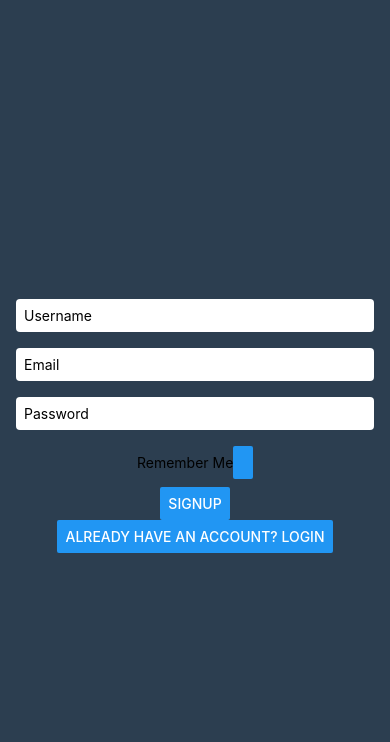
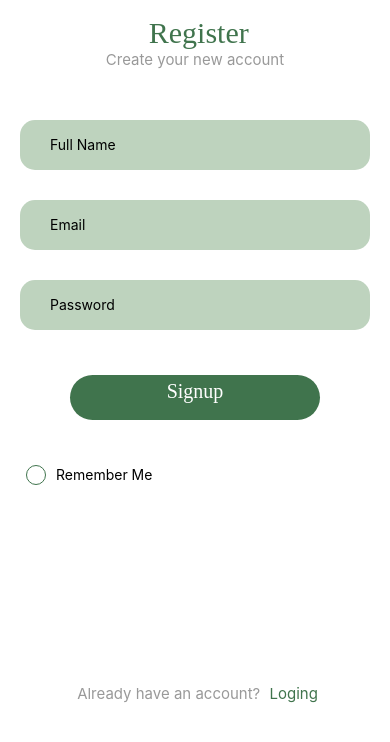
Before and after one commit to janithsdfps/EcoThrive, a React Native app: screen /Sighup in a window 390 px wide. Shown: the top 742 px of the page. Built offline with nearby package versions, Linux system fonts and the light colour scheme.

Commit message:
complete authenticatio and top bar of homes

```diff
--- a/package.json
+++ b/package.json
@@ -21,6 +21,7 @@
     "react": "18.2.0",
     "react-native": "0.74.1",
     "react-native-asset": "^2.1.1",
+    "react-native-element-dropdown": "^2.12.0",
     "react-native-ionicons": "^4.6.5",
     "react-native-safe-area-context": "^4.10.3",
     "react-native-screens": "^3.29.0",
--- a/src/screens/HomeScreen.tsx
+++ b/src/screens/HomeScreen.tsx
@@ -1,19 +1,19 @@
 import React, { useContext } from 'react';
-import { View, Text, Button, StyleSheet } from 'react-native';
+import { View, Text, Button, StyleSheet, TouchableOpacity } from 'react-native';
 import AsyncStorage from '@react-native-async-storage/async-storage';
 import { UserContext } from '../compents/UserContext';
+import Icon from "react-native-vector-icons/FontAwesome";
+import FIcon from "react-native-vector-icons/Fontisto";
+import { COLORS } from '../theme/Theme';
 
 const HomeScreen = ({ navigation }: { navigation: any }) => {
   const { user, logout } = useContext(UserContext);
 
   const handleLogout = async () => {
     try {
-      // Perform logout logic here, e.g., clear authentication state
-      // Clear rememberedUser flag from AsyncStorage
       await AsyncStorage.removeItem('rememberedUser');
-      // Perform logout action
       logout();
-      // Navigate to the login screen
+
       navigation.navigate('Login');
     } catch (e) {
       console.error('Failed to logout', e);
@@ -22,8 +22,20 @@ const HomeScreen = ({ navigation }: { navigation: any }) => {
 
   return (
     <View style={styles.container}>
-      <Text style={styles.welcomeText}>Welcome, {user?.email || 'Guest'}!</Text>
-      <Button title="Logout" onPress={handleLogout} />
+      <View style={styles.topbar}>
+        <Icon name="bell" size={25} color='black' style={styles.Ricon} />
+        <Text style={styles.header}>Mahinda </Text>
+        <FIcon name="person" size={25} color='black' style={styles.Ricon} />
+      </View>
+
+      <View style={styles.Tbuttons}>
+        <TouchableOpacity onPress={() => navigation.navigate('Sighup')} style={styles.recomndatation}>
+          <Text style={styles.recText}>Recommendation</Text>
+        </TouchableOpacity>
+      </View>
+      {/* <Text style={styles.welcomeText}>Welcome, {user?.email || 'Guest'}!</Text>
+      <Button title="Logout" onPress={handleLogout} /> */}
+
     </View>
   );
 };
@@ -31,14 +43,38 @@ const HomeScreen = ({ navigation }: { navigation: any }) => {
 const styles = StyleSheet.create({
   container: {
     flex: 1,
-    justifyContent: 'center',
-    alignItems: 'center',
-    backgroundColor: '#f5f5f5',
+    backgroundColor: '#F3F0F0',
   },
-  welcomeText: {
-    fontSize: 20,
-    marginBottom: 20,
+  topbar:{
+    margin:20,
+    flexDirection:"row",
+    alignItems:'center',
+    justifyContent:'space-between',
   },
+  Ricon:{
+
+  },
+  header:{
+    color:COLORS.primary,
+    fontFamily:"Poppins-Bold",
+    fontSize:25
+  },
+  Tbuttons:{
+  margin:15,
+
+  },
+  recomndatation:{
+    backgroundColor:COLORS.primary2,
+    maxWidth:'35%',
+    height:37,
+    alignItems:'center',
+    justifyContent:'center',
+    borderRadius:20
+  },
+  recText:{
+    color:'white',
+
+  }
 });
 
 export default HomeScreen;
--- a/src/screens/SignUpScreen.tsx
+++ b/src/screens/SignUpScreen.tsx
@@ -1,7 +1,8 @@
 import React, { useState, useEffect } from 'react';
-import { View, TextInput, Button, Text, StyleSheet } from 'react-native';
+import { View, TextInput, Button, Text, StyleSheet, TouchableOpacity } from 'react-native';
 import auth from '@react-native-firebase/auth';
 import AsyncStorage from '@react-native-async-storage/async-storage';
+import { COLORS } from '../theme/Theme';
 
 const SignupScreen = ({ navigation }: any) => {
     const [email, setEmail] = useState('');
@@ -46,32 +47,68 @@ const SignupScreen = ({ navigation }: any) => {
 
     return (
         <View style={styles.container}>
+            <Text style={styles.header}> Register</Text>
+            <Text style={styles.title}>Create your new account</Text>
+            <View style={styles.inputContainer}>
             <TextInput
-                placeholder="Username"
+                placeholder="Full Name "
                 value={username}
                 onChangeText={setUsername}
-                style={styles.input}
+
             />
+            </View>
+
+            <View style={styles.inputContainer}>
             <TextInput
                 placeholder="Email"
                 value={email}
                 onChangeText={setEmail}
-                style={styles.input}
+
             />
+            </View>
+
+            <View style={styles.inputContainer}>
             <TextInput
                 placeholder="Password"
                 value={password}
                 onChangeText={setPassword}
                 secureTextEntry
-                style={styles.input}
+
             />
+            </View>
+
+            <TouchableOpacity style={styles.sighBtn}
+            onPress={handleSignup}>
+                <Text style={styles.Loginbtntxt}>Signup</Text>
+            </TouchableOpacity>
+
+
+
+
             {error ? <Text style={styles.error}>{error}</Text> : null}
+
+
+
             <View style={styles.rememberMeContainer}>
+
+            <TouchableOpacity
+            onPress={() => setRememberMe(!rememberMe)}
+            style={[styles.rememberMeButton, rememberMe && styles.rememberMeButtonActive]}
+                >
+                <Text style={styles.rememberMeButtonText}>{rememberMe ? "✓" : " "}</Text>
+                </TouchableOpacity>
                 <Text>Remember Me</Text>
-                <Button title={rememberMe ? "✓" : " "} onPress={() => setRememberMe(!rememberMe)} />
+                {/* <Button title={rememberMe ? "✓" : " "} onPress={() => setRememberMe(!rememberMe)} /> */}
             </View>
-            <Button title="Signup" onPress={handleSignup} />
-            <Button title="Already have an account? Login" onPress={() => navigation.navigate('Login')} />
+
+
+            <View style={styles.bottomField}>
+            <Text style={styles.DNTtext}>Already have an account? </Text>
+                <TouchableOpacity onPress={() => navigation.navigate('Login')} >
+                <Text style={styles.SignupText}>Loging</Text>
+                </TouchableOpacity>
+            </View>
+
         </View>
     );
 };
@@ -80,11 +117,23 @@ const SignupScreen = ({ navigation }: any) => {
 const styles = StyleSheet.create({
     container: {
         flex: 1,
-        justifyContent: 'center',
-        alignItems: 'center',
-        backgroundColor: '#2c3e50',
+        backgroundColor: '#fff',
         padding: 16,
     },
+    header:{
+        fontSize:30,
+        color:COLORS.primary,
+        fontFamily:'Poppins-Bold',
+        alignSelf:'center',
+
+      },
+    title:{
+        fontSize:15,
+        color:COLORS.ash,
+        marginBottom:"10%",
+        alignSelf:'center',
+
+      },
     input: {
         width: '100%',
         padding: 8,
@@ -99,8 +148,74 @@ const styles = StyleSheet.create({
     rememberMeContainer: {
         flexDirection: 'row',
         alignItems: 'center',
-        marginVertical: 8,
+        marginVertical: 15,
     },
+    inputContainer: {
+        alignSelf:'center',
+        flexDirection: 'row',
+        alignItems: 'center',
+        width: 350,
+        height: 50,
+        borderRadius: 15,
+        paddingHorizontal: 30,
+        marginVertical: 15,
+        backgroundColor:COLORS.secondary
+    },
+    sighBtn:{
+        width:250,
+        alignSelf:'center',
+        height:45,
+        backgroundColor:COLORS.primary,
+        borderRadius:30,
+        alignItems:'center',
+        padding:5,
+        marginVertical:30
+      },
+      Loginbtntxt:{
+        fontFamily:'Poppins-Bold',
+        fontSize:20,
+        color:'white'
+      },
+
+      rememberMeButton: {
+        marginHorizontal: 10,
+        width: 20,
+        height: 20,
+        borderWidth: 1,
+        borderColor: COLORS.primary,
+        borderRadius:10,
+        justifyContent: 'center',
+        alignItems: 'center',
+      },
+      rememberMeButtonActive: {
+        backgroundColor: COLORS.primary,
+      },
+      rememberMeButtonText: {
+        fontSize: 10,
+      },
+      rememberText:{
+        fontSize:12,
+        marginHorizontal:10
+      },
+      bottomField:{
+        flexDirection:'row',
+        alignItems:'center',
+        justifyContent:"flex-start",
+        alignSelf:'center',
+        marginTop:'50%'
+      },
+      DNTtext:{
+        fontSize:15,
+        color:COLORS.ash,
+        margin:5
+
+      },
+      SignupText:{
+        fontSize:15,
+        color:COLORS.primary,
+      },
+
+
 });
 
 export default SignupScreen;
--- a/src/screens/StartScreen.tsx
+++ b/src/screens/StartScreen.tsx
@@ -20,14 +20,12 @@ const StartScreen = ({ navigation }: any) => {
 
         <View style={styles.BtnContent}>
           {/* Apply BlurView only to the button */}
-
             <TouchableOpacity
               style={styles.button}
               onPress={() => navigation.navigate('Login')}
             >
            <Text style={styles.buttonText}>Plant A Tree</Text>
             </TouchableOpacity>
-
         </View>
       </ImageBackground>
     </View>
--- a/src/theme/Theme.ts
+++ b/src/theme/Theme.ts
@@ -2,9 +2,11 @@ interface color{
     primary : string;
     secondary : string;
     ash:string;
+    primary2:string;
 }
 export const COLORS : color={
     primary:'#40744D',
+    primary2:'#588563',
     secondary:'#BED3BE',
     ash:'#999999'
 
```
Also changed, not shown: src/screens/LogingScreen.tsx (+1 -7 lines), 1 other file (tests, documents, lock files or other folders).
